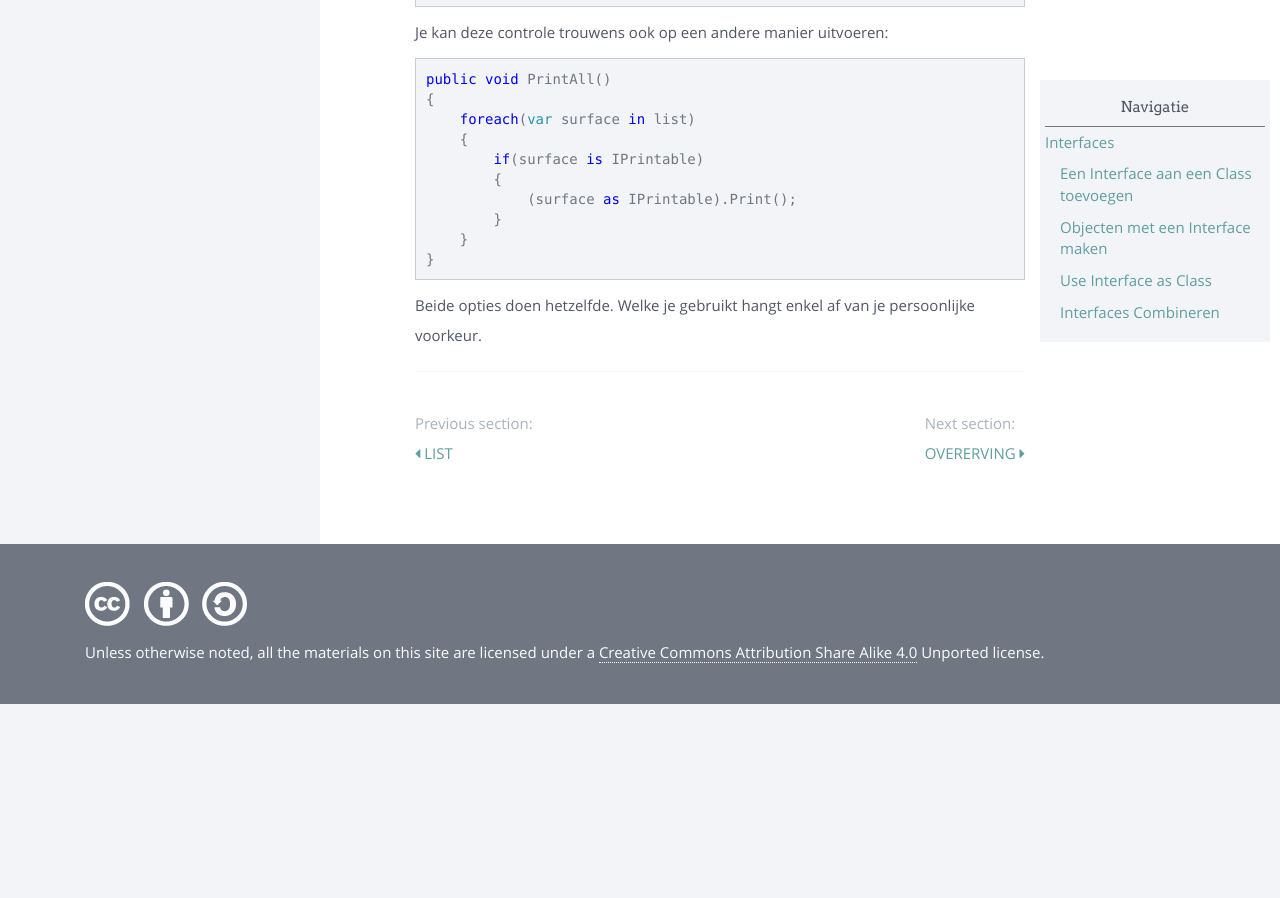
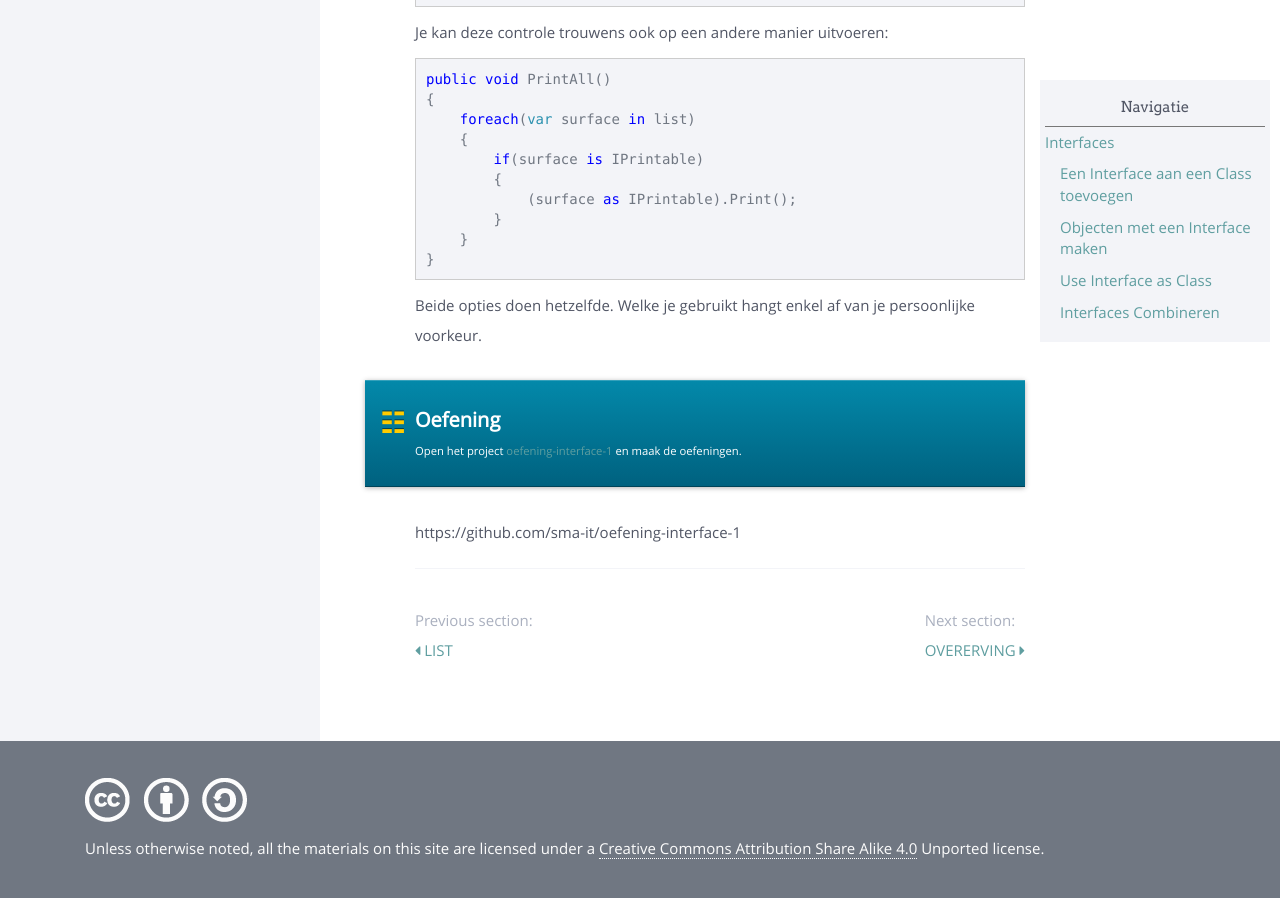
Before and after one commit to sma-it/sma-it.github.io, a Jekyll site: the page built from modules/advanced/_posts/2000-04-01-Interfaces.md, in a window 1280 px wide and 900 px high, scrolled down 6081 px. Built offline with Jekyll 4.4.1, drawn with Linux system fonts in a browser that asks for light colours; nearby versions of some CDN libraries; before the commit the page ends 6785 px from its top, so only the background shows below that.

Commit message:
Update 2000-04-01-Interfaces.md

````diff
--- a/modules/advanced/_posts/2000-04-01-Interfaces.md
+++ b/modules/advanced/_posts/2000-04-01-Interfaces.md
@@ -267,3 +267,8 @@ public void PrintAll()
 ```
 
 Beide opties doen hetzelfde. Welke je gebruikt hangt enkel af van je persoonlijke voorkeur.
+
+<div class="note oefening">
+<p>Open het project <a href="https://github.com/sma-it/oefening-interface-1">oefening-interface-1</a> en maak de oefeningen.</p>
+</div>
+https://github.com/sma-it/oefening-interface-1
````
